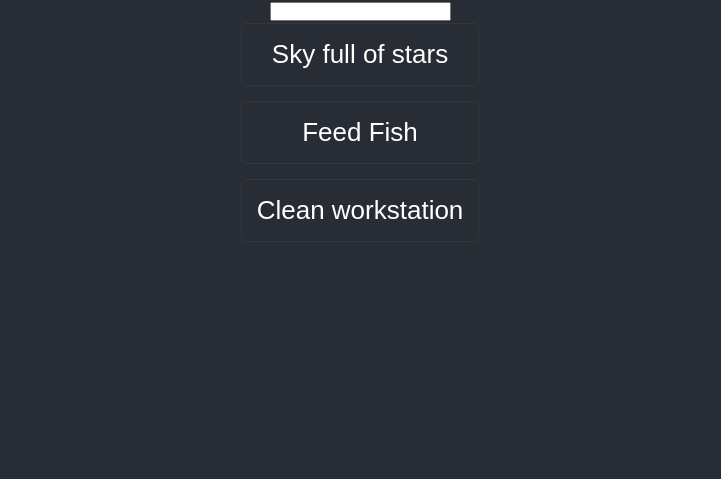
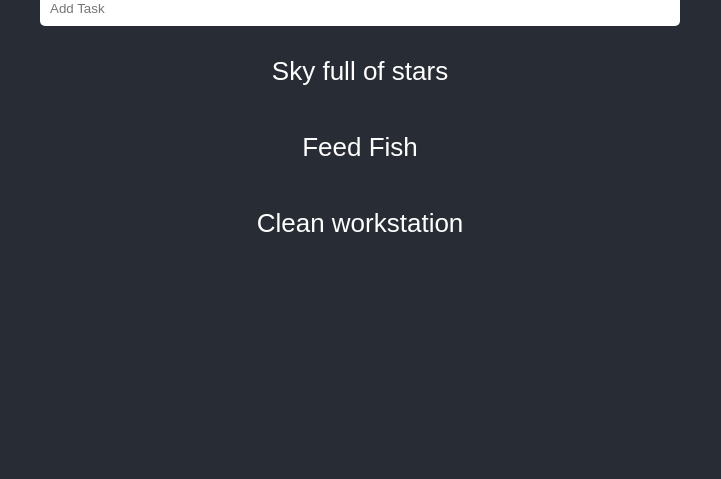
Before and after one commit to urrizarogimer/Todo-List-Using-React, a React app: page / in a window 1280 px wide. Shown: the part 321-800 px from the top of the page, without its empty margins (280-1001 px from the left). Built offline with nearby package versions, Linux system fonts and the light colour scheme; a web font is replaced by a local one.

Commit message:
added input event

```diff
--- a/src/assets/index.css
+++ b/src/assets/index.css
@@ -24,18 +24,19 @@ body{
 }
 ul {
     list-style: none;
-    width: 100%;
+    width: 50%;
 }
 
 .tasks-item {
-    border: 1px solid #d3d3d30f;
+    /* border: 1px solid #d3d3d30f; */
     margin-bottom: 15px;
     padding: 15px;
     border-radius: 5px;
 }
 
 .task-input {
-    width: 100%;
+    margin-top: 10px;
+    width: 50%;
     padding: 10px;
     border-radius: 5px;
     margin-bottom: 15px;
--- /dev/null
+++ b/src/components/Task.js
@@ -0,0 +1,7 @@
+function Task(props){
+    return(
+        <li className='tasks-item'>{props.taskName}</li>
+    );
+}
+
+export default Task;
--- /dev/null
+++ b/src/components/TaskLists.js
@@ -0,0 +1,29 @@
+import react from 'react';
+import Task from './Task.js';
+import { useState } from 'react';
+function TaskList(){
+    const taskListItem = ["Sky full of stars","Feed Fish","Clean workstation"];
+
+    const [taskValue, setTaskValue] = useState("Add new Task");
+    console.log("taskValue:" + taskValue);
+    const inputChangeHandler = (e) => {
+        setTaskValue(e.target.value);
+    }
+    console.log(taskValue);
+    return(
+        <>
+            <input
+                className="task-input"
+                placeholder='Add Task'
+                onChange={inputChangeHandler}/>
+
+            <ul>
+                {taskListItem.map((task, index) => {
+                    return <Task key={index} taskName = {task} />;
+                })}
+            </ul>
+        </>
+    )
+}
+
+export default TaskList;
--- a/src/index.js
+++ b/src/index.js
@@ -1,33 +1,7 @@
 import React from 'react';
 import ReactDOM from 'react-dom';
 import './assets/index.css';
-
-
-function List(){
-    return(
-        <TaskList/>
-    );
-}
-
-function Task(props){
-    return(
-        <li className='tasks-item'>{props.taskName}</li>
-    );
-}
-
-function TaskList(){
-    const taskListItem = ["Sky full of stars","Feed Fish","Clean workstation"];
-    return(
-        <div>
-        <input class-name="task-input"/>
-        <ul>
-            {taskListItem.map((task, index) => {
-                return <Task key={index} taskName = {task} />;
-            })}
-        </ul>
-        </div>
-    )
-}
+import TaskList from './components/TaskLists.js';
 
 function App() {
     return(
@@ -35,7 +9,7 @@ function App() {
             <header className="app-header">
                 <h1>My Amazing Todo-List App </h1>
                 <p> The most simple and amazing todo-list app</p>
-                <List/>
+                <TaskList/>
             </header>
         </div>
     );
```
